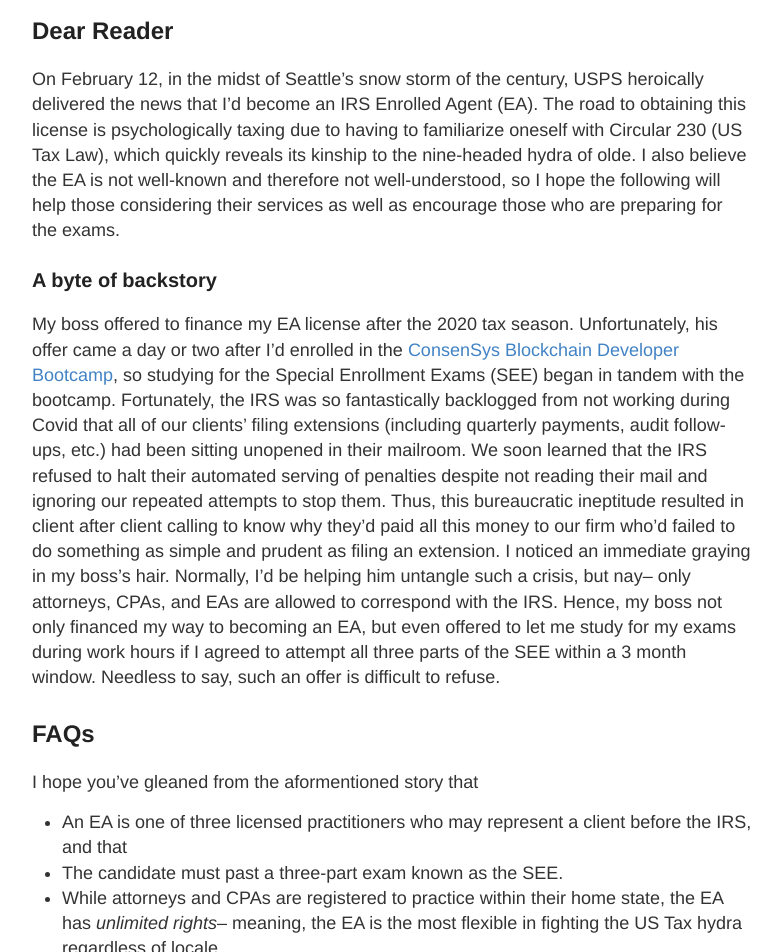
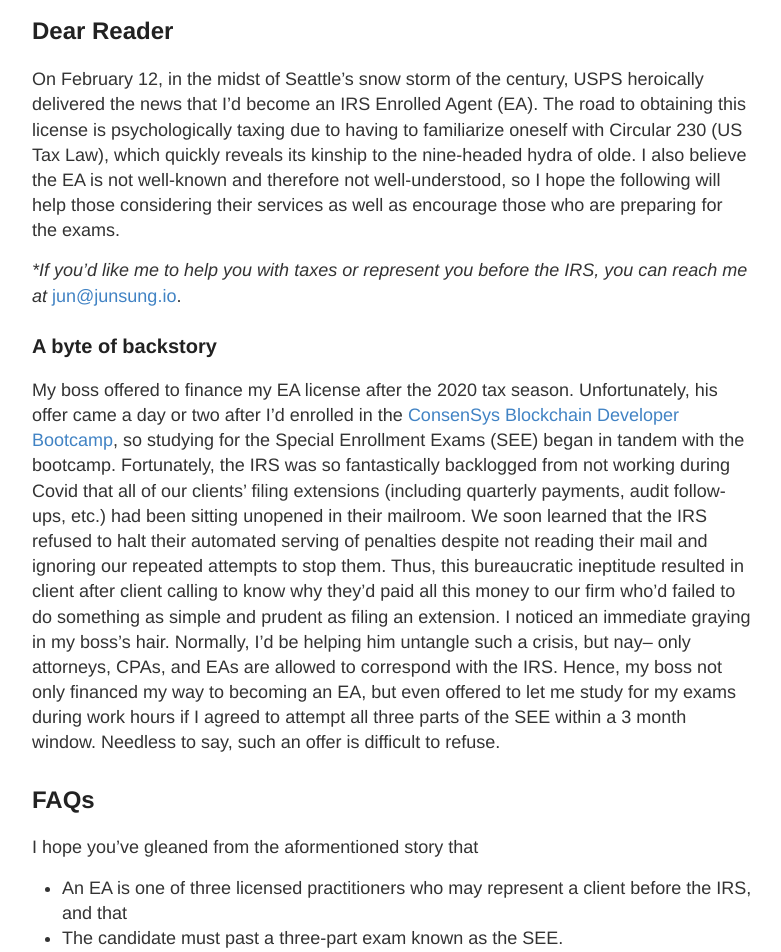
Before and after one commit to poastmil/junsunglee.com, a Jekyll site: the page built from _posts/2021-3-30-A-Tale-of-Tax-Licensing.md, in a window 1280 px wide and 1400 px high, scrolled down 520 px. Shown: the top 952 px of the window, without its empty margins (248-1029 px from the left). Built offline with Jekyll 4.4.1, drawn with Linux system fonts in a browser that asks for light colours; some of the changed text lies outside the part shown.

Commit message:
Updated post

```diff
--- a/_posts/2021-3-30-A-Tale-of-Tax-Licensing.md
+++ b/_posts/2021-3-30-A-Tale-of-Tax-Licensing.md
@@ -12,6 +12,8 @@ title: A Tale of Tax Licensing
 
 On February 12, in the midst of Seattle’s snow storm of the century, USPS heroically delivered the news that I’d become an IRS Enrolled Agent (EA). The road to obtaining this license is psychologically taxing due to having to familiarize oneself with Circular 230 (US Tax Law), which quickly reveals its kinship to the nine-headed hydra of olde. I also believe the EA is not well-known and therefore not well-understood, so I hope the following will help those considering their services as well as encourage those who are preparing for the exams.
 
+**If you'd like me to help you with taxes or represent you before the IRS, you can reach me at* [jun@junsung.io](jun@junsung.io).
+
 
 ### A byte of backstory
 
@@ -23,8 +25,8 @@ My boss offered to finance my EA license after the 2020 tax season. Unfortunatel
 I hope you've gleaned from the aformentioned story that
 - An EA is one of three licensed practitioners who may represent a client before the IRS, and that
 - The candidate must past a three-part exam known as the SEE.
-- While attorneys and CPAs are registered to practice within their home state, the EA has *unlimited rights*-- meaning, the EA is the most flexible in fighting the US Tax hydra regardless of locale.
-- Thus, **I believe the EA is advantageous for tax legalities within remote teams and organizations**.
+- While attorneys and CPAs are registered to practice within their home state, the EA has *unlimited rights*-- meaning, the EA is the most flexible in fighting the US Tax hydra regardless of locale. Thus,
+- **I believe the EA is advantageous for tax legalities within remote teams and organizations**.
 
 
 ## SEE Prep Advice
```
